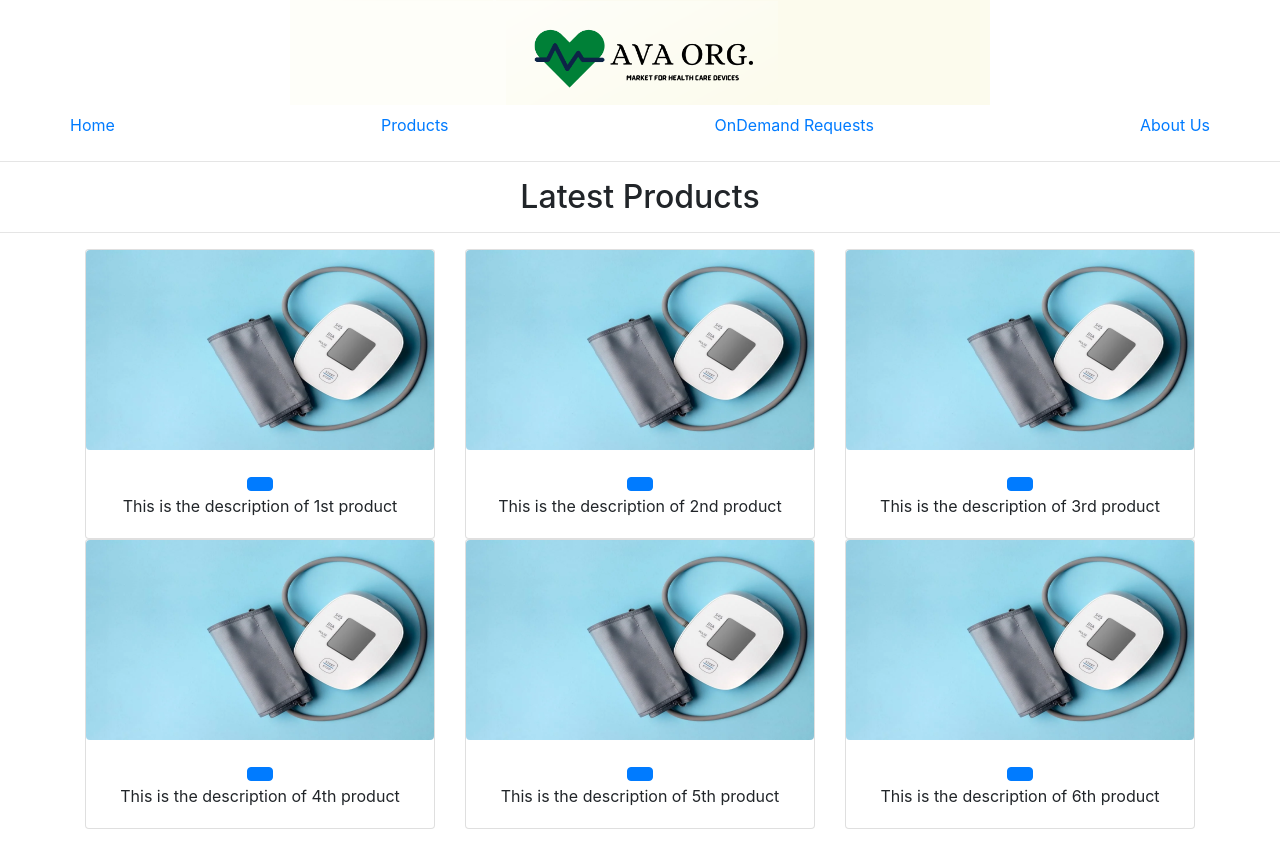
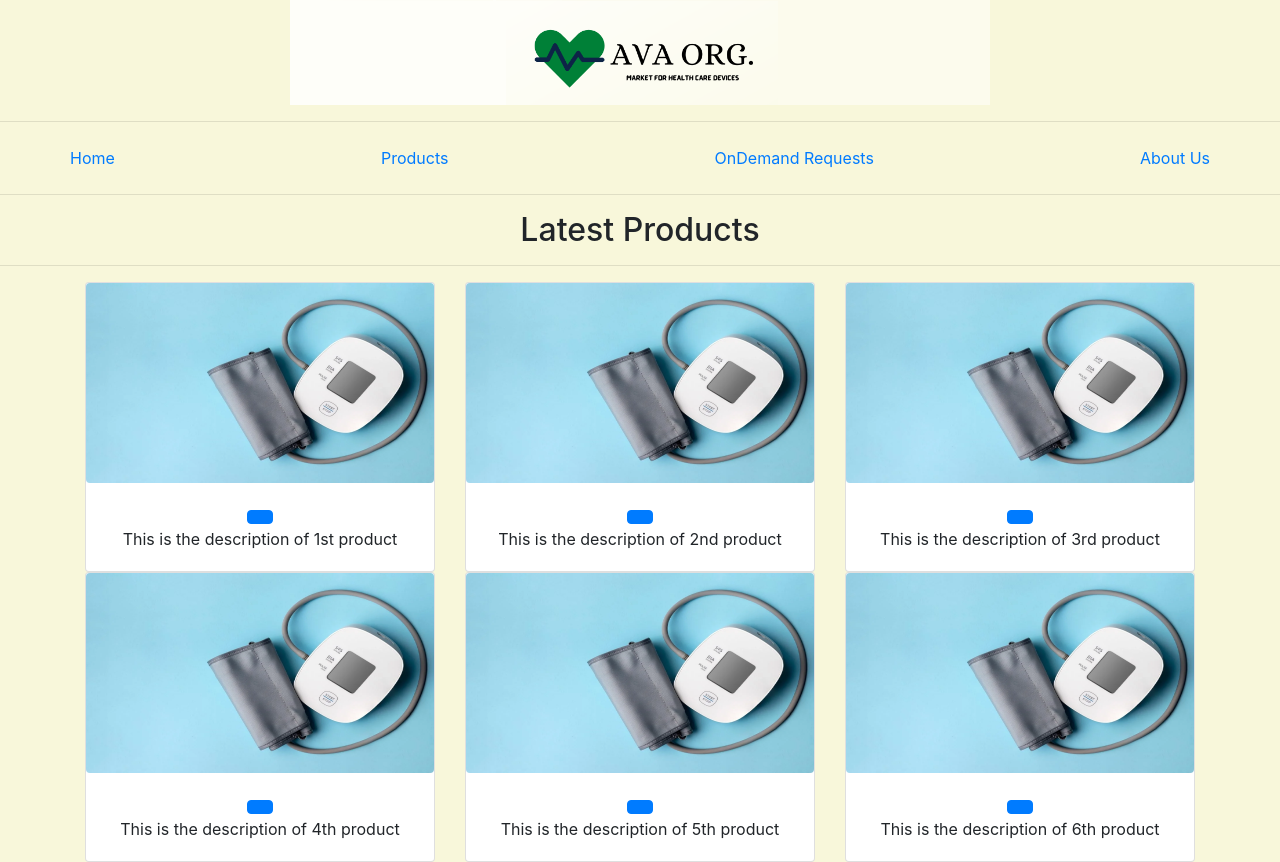
Before and after one commit to Anirudh-Chandran/B9CY100_2223_APT_10626568_10632013_10547037, a Flask app: template Python_Code/templates/h.html in a window 1280 px wide. Before the commit the page ends 829 px from the top, so only its background shows below. Run offline with Flask 2, Linux system fonts and the light colour scheme; the template is opened without the code that fills it, so the values that code supplies are empty.

Commit message:
Update h.html

```diff
--- a/Python_Code/templates/h.html
+++ b/Python_Code/templates/h.html
@@ -8,10 +8,11 @@
 <link href="../static/css/bootstrap-4.4.1.css" rel="stylesheet">
 </head>
 
-<body>
+<body style="background-color: #F8F7DA">
 
 <center><a href="h.html"><img src="../static/images/AVA_Logo.png" alt="AVA" width="700" class="center"></a></center>
-<nav class="navbar navbar-expand">
+<hr>
+	<nav class="navbar navbar-expand">
 	<div class="container">
 		<a href="h.html">Home</a>
 		<a href="#">Products</a>
```
